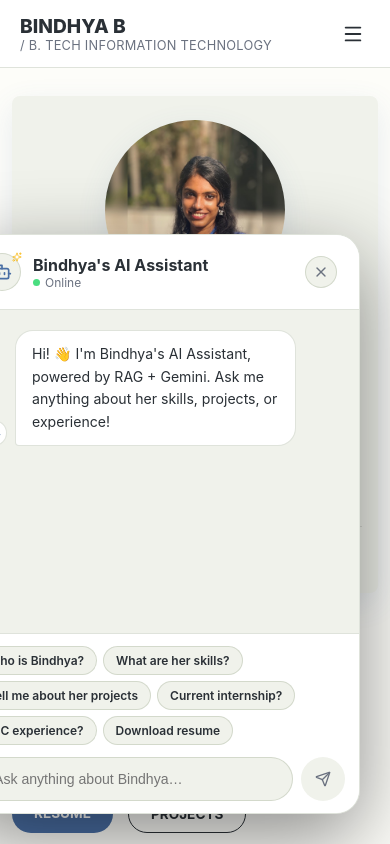
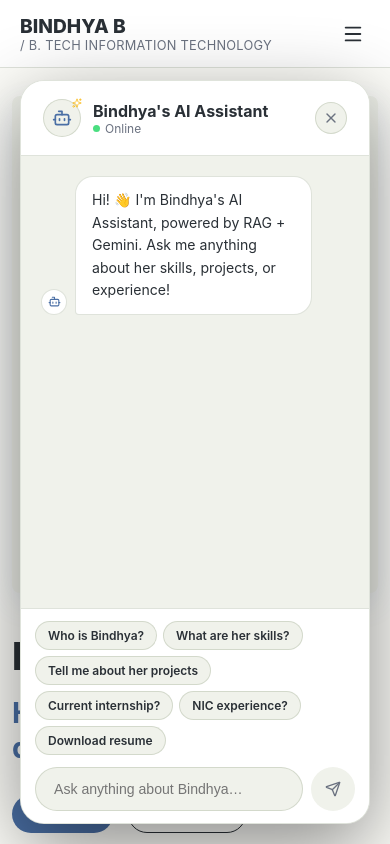
Before and after one commit to bindhya0805/Portfolio-Website, a Next.js app: page / in a window 390 px wide. Both pictures are taken after a click on the button 317 px from the left and 771 px from the top of the page. Shown: the top 844 px of the page. Built offline with nearby package versions, Linux system fonts and the light colour scheme.

Commit message:
Made it responsive

```diff
--- a/src/app/globals.css
+++ b/src/app/globals.css
@@ -331,6 +331,17 @@ h2 {
 }
 
 /* ================================
+   CHATBOT WINDOW
+================================ */
+.chatbot-window {
+  position: fixed;
+  bottom: 30px;
+  right: 30px;
+  width: 400px;
+  height: 580px;
+}
+
+/* ================================
    TABLET (≤ 900px)
 ================================ */
 @media (max-width: 900px) {
@@ -427,12 +438,24 @@ h2 {
     gap: 12px;
   }
 
-  /* Chatbot: tighter positioning */
+  /* Chatbot */
   .chatbot-trigger {
     bottom: 20px !important;
     right: 20px !important;
     width: 55px !important;
     height: 55px !important;
+  }
+
+  .chatbot-window {
+    top: 80px;
+    bottom: 20px;
+    left: 20px;
+    right: 20px;
+    width: auto;
+    height: auto;
+    max-height: none;
+    max-width: none;
+    z-index: 10000;
   }
 }
 
--- a/src/components/Chatbot.tsx
+++ b/src/components/Chatbot.tsx
@@ -128,12 +128,8 @@ export default function Chatbot() {
       {/* Chat window */}
       {isOpen && (
         <div
+          className="chatbot-window"
           style={{
-            position: "fixed",
-            bottom: "30px",
-            right: "30px",
-            width: "400px",
-            height: "580px",
             background: "var(--card-bg)",
             borderRadius: "24px",
             boxShadow: "0 24px 80px rgba(0,0,0,0.45)",
```
